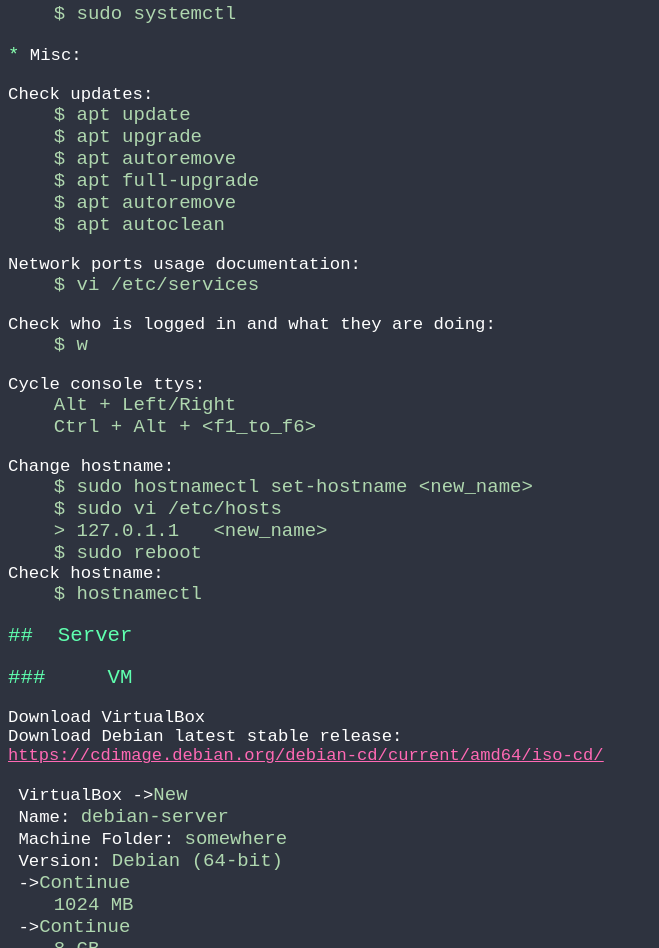
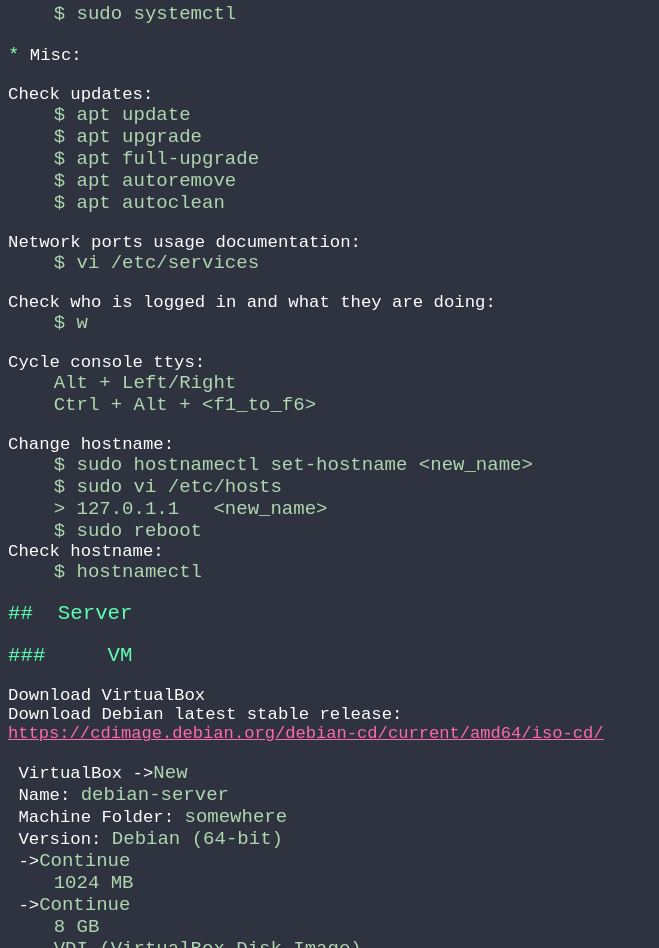
Before and after one commit to clem9nt/born2beroot_42, a plain HTML site: page index.html in a window 1280 px wide. Shown: the part 1270-2218 px from the top of the page, without its empty margins (0-659 px from the left). Drawn offline with Linux system fonts and the light colour scheme.

Commit message:
Remove a double line

```diff
--- a/index.html
+++ b/index.html
@@ -93,7 +93,6 @@ List all services status:
 Check updates:
 <span class="notesCode">    $ apt update</span>
 <span class="notesCode">    $ apt upgrade</span>
-<span class="notesCode">    $ apt autoremove</span>
 <span class="notesCode">    $ apt full-upgrade</span>
 <span class="notesCode">    $ apt autoremove</span>
 <span class="notesCode">    $ apt autoclean</span>
```
Also changed, not shown: 1 other file.
